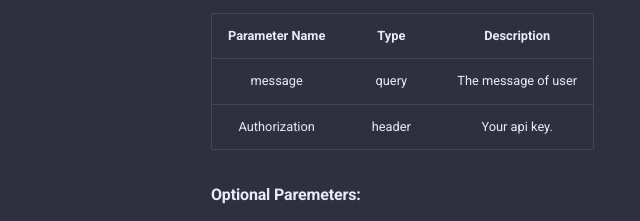
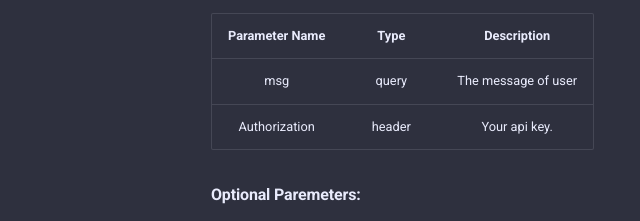
Before and after one commit to pgamerx/RandomStuffApi, a plain HTML site: page Documentation/Free/ai/index.html in a window 1280 px wide. Shown: the part 406-627 px from the top of the page, 85-725 px from the left. Drawn offline with Linux system fonts and the light colour scheme; no server answers.

Commit message:
Update index.html

```diff
--- a/Documentation/Free/ai/index.html
+++ b/Documentation/Free/ai/index.html
@@ -772,7 +772,7 @@
 </thead>
 <tbody>
 <tr>
-<td align="center">message</td>
+<td align="center">msg</td>
 <td align="center">query</td>
 <td align="center">The message of user</td>
 </tr>
```
